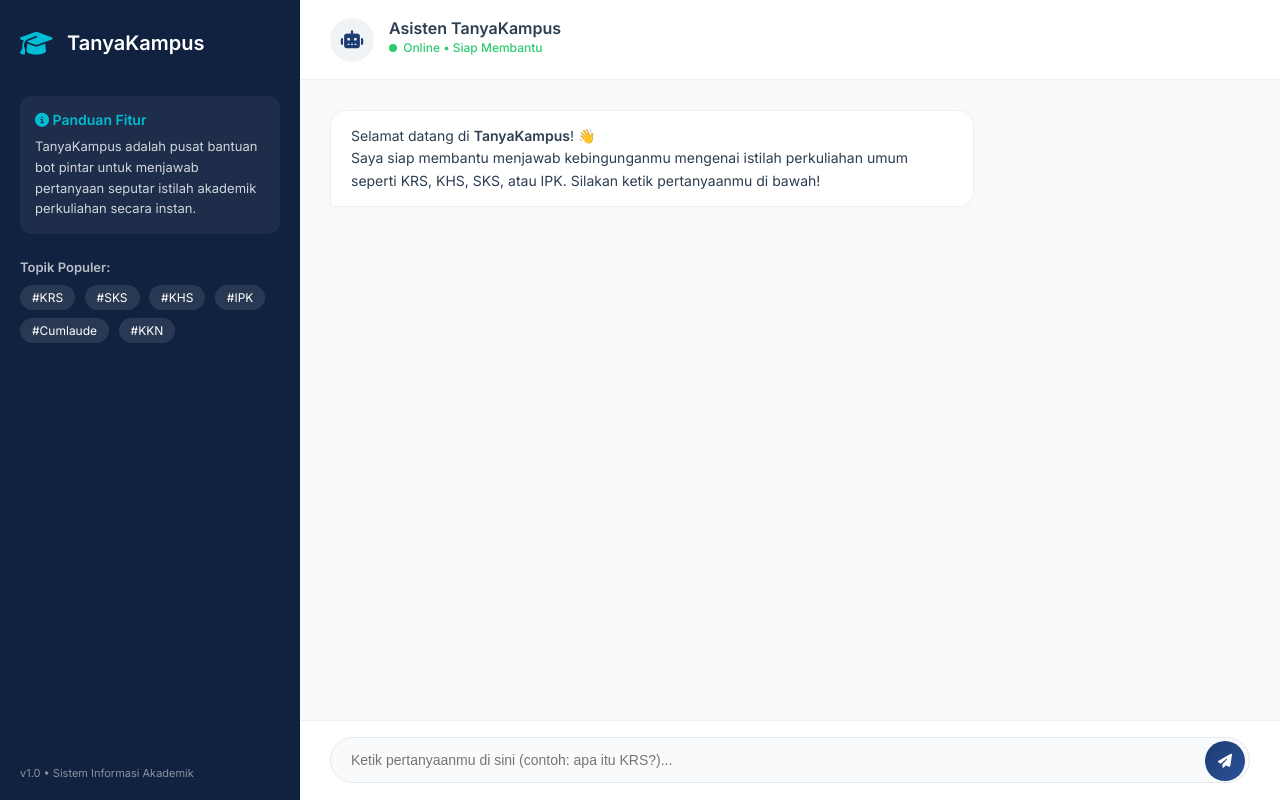
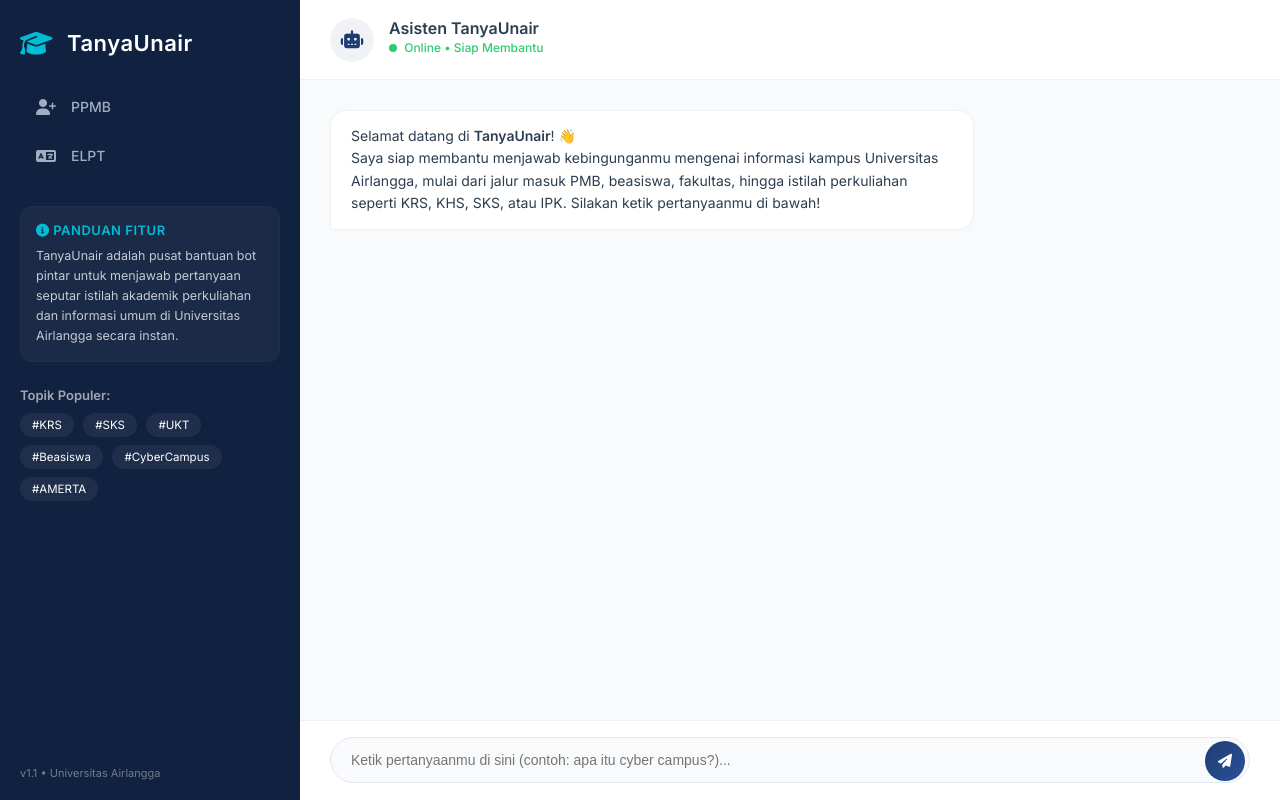
Before and after one commit to inunkrodliyah/ChatBot, a Flask app: page / in a window 1280 px wide. Run offline with Flask 3, Linux system fonts and the light colour scheme; parts of the project's set-up code (start-up, migrations or seed data) failed here and were passed over.

Commit message:
tambah sidebar

```diff
--- a/static/style.css
+++ b/static/style.css
@@ -13,7 +13,7 @@
     --bot-bubble: #ffffff;
     --border-color: #eef2f5;
 
-    /* Ukuran Komponen Komponen */
+    /* Ukuran Komponen */
     --header-height: 80px;
     --input-area-height: 80px;
 }
@@ -33,14 +33,14 @@ body {
     overflow: hidden;
 }
 
-/* Tata Letak Utama Berdampingan */
+/* Layout Utama */
 .app-layout {
     width: 100%;
     height: 100vh;
     display: block;
 }
 
-/* Panel Samping (Hanya Desktop) */
+/* Panel Samping (Sidebar) */
 .sidebar {
     float: left;
     width: 300px;
@@ -49,10 +49,11 @@ body {
     color: var(--text-light);
     padding: 30px 20px;
     position: relative;
+    box-shadow: 4px 0 15px rgba(0,0,0,0.05);
 }
 
 .brand {
-    margin-bottom: 40px;
+    margin-bottom: 30px;
 }
 
 .brand i {
@@ -64,49 +65,87 @@ body {
 
 .brand h2 {
     display: inline-block;
-    font-size: 20px;
+    font-size: 22px;
     font-weight: 600;
     vertical-align: middle;
+    letter-spacing: 0.5px;
 }
 
+/* Desain Komponen Menu Baru di Sidebar */
+.sidebar-menu {
+    display: flex;
+    flex-direction: column;
+    gap: 8px;
+    margin-bottom: 30px;
+}
+
+.menu-item {
+    display: flex;
+    align-items: center;
+    gap: 15px;
+    padding: 12px 16px;
+    color: #a0aec0;
+    text-decoration: none;
+    font-size: 14px;
+    font-weight: 500;
+    border-radius: 10px;
+    transition: all 0.2s ease;
+}
+
+.menu-item i {
+    font-size: 16px;
+    width: 20px;
+    text-align: center;
+}
+
+.menu-item:hover {
+    background: rgba(255, 255, 255, 0.05);
+    color: #00bcd4;
+}
+
+/* Info dan Tag di Sidebar */
 .info-card {
-    background: rgba(255, 255, 255, 0.05);
+    background: rgba(255, 255, 255, 0.04);
     padding: 15px;
     border-radius: 12px;
     margin-bottom: 25px;
+    border: 1px solid rgba(255,255,255,0.02);
 }
 
 .info-card h3 {
-    font-size: 14px;
+    font-size: 13px;
     margin-bottom: 8px;
     color: #00bcd4;
+    text-transform: uppercase;
+    letter-spacing: 0.5px;
 }
 
 .info-card p {
-    font-size: 13px;
+    font-size: 12.5px;
     line-height: 1.6;
-    opacity: 0.8;
+    opacity: 0.75;
 }
 
 .shortcut-list h4 {
     font-size: 13px;
     margin-bottom: 10px;
-    opacity: 0.7;
+    opacity: 0.6;
 }
 
 .tag {
     display: inline-block;
-    background: rgba(255, 255, 255, 0.1);
+    background: rgba(255, 255, 255, 0.06);
     padding: 5px 12px;
     border-radius: 15px;
-    font-size: 12px;
+    font-size: 11.5px;
     margin: 0 5px 8px 0;
     cursor: pointer;
-    transition: background 0.2s;
+    transition: background 0.2s, color 0.2s;
 }
 
 .tag:hover {
     background: var(--secondary-color);
+    color: white;
 }
 
 .sidebar-footer {
@@ -114,24 +153,23 @@ body {
     bottom: 20px;
     left: 20px;
     font-size: 11px;
-    opacity: 0.5;
+    opacity: 0.4;
 }
 
-/* Area Chat Box Utama (Lebar Penuh Kanan) */
+/* Area Kotak Chat Utama */
 .chat-container {
-    margin-left: 300px; /* Memberi ruang untuk sidebar */
+    margin-left: 300px;
     height: 100vh;
     background: #f8fafc;
     position: relative;
 }
 
-/* 1. Bagian Header */
+/* Header Atas */
 .chat-header {
     height: var(--header-height);
     background: #ffffff;
     padding: 0 30px;
     border-bottom: 1px solid var(--border-color);
-    display: block;
 }
 
 .header-info {
@@ -169,10 +207,10 @@ body {
     background: #2ecc71;
     border-radius: 50%;
     display: inline-block;
-    margin-right: 3px;
+    margin-right: 4px;
 }
 
-/* 2. Bagian Isi Pesan Chat (Tinggi otomatis sisa layar) */
+/* Area Scroll Chat Box */
 .chat-box {
     height: calc(100vh - var(--header-height) - var(--input-area-height));
     padding: 30px;
@@ -211,7 +249,7 @@ body {
     border: 1px solid var(--border-color);
 }
 
-/* 3. Bagian Kontainer Input Bawah */
+/* Input Area Bawah */
 .input-area {
     height: var(--input-area-height);
     background: #ffffff;
@@ -226,12 +264,11 @@ body {
 .input-wrapper {
     width: 100%;
     position: relative;
-    display: block;
 }
 
 input {
     width: 100%;
-    padding: 14px 65px 14px 20px; /* Memberi padding kanan agar teks tidak menumpuk di bawah tombol */
+    padding: 14px 65px 14px 20px;
     border: 1px solid #e2e8f0;
     border-radius: 30px;
     outline: none;
@@ -246,7 +283,6 @@ input:focus {
     box-shadow: 0 0 0 3px rgba(42, 82, 152, 0.1);
 }
 
-/* Tombol Kirim melayang pas di dalam sisi kanan input */
 button {
     position: absolute;
     right: 5px;
@@ -266,16 +302,16 @@ button:hover {
     transform: scale(1.05);
 }
 
-/* ========================================================= */
-/* --- MODE MOBILE/HANDPHONE (Responsive Breakpoint) ---    */
-/* ========================================================= */
+/* ========================================== */
+/* --- RESPONSIVE MOBILE CONFIGURATION ---    */
+/* ========================================== */
 @media (max-width: 768px) {
     .sidebar {
-        display: none; /* Sembunyikan panel kiri di HP */
+        display: none; /* Menyembunyikan sidebar di layar HP */
     }
 
     .chat-container {
-        margin-left: 0; /* Chat mengambil lebar penuh layar HP */
+        margin-left: 0;
         width: 100%;
     }
 
--- a/templates/index.html
+++ b/templates/index.html
@@ -3,7 +3,7 @@
 <head>
     <meta charset="UTF-8">
     <meta name="viewport" content="width=device-width, initial-scale=1.0">
-    <title>TanyaKampus - Chatbot Akademik</title>
+    <title>TanyaUnair - Chatbot Akademik Universitas Airlangga</title>
     <link href="https://fonts.googleapis.com/css2?family=Inter:wght@300;400;500;600&display=swap" rel="stylesheet">
     <link rel="stylesheet" href="https://cdnjs.cloudflare.com/ajax/libs/font-awesome/6.4.0/css/all.min.css">
     <link rel="stylesheet" href="/static/style.css">
@@ -14,25 +14,37 @@
     <div class="sidebar">
         <div class="brand">
             <i class="fa-solid fa-graduation-cap"></i>
-            <h2>TanyaKampus</h2>
+            <h2>TanyaUnair</h2>
         </div>
+
+        <div class="sidebar-menu">
+            <a href="https://ppmb.unair.ac.id" target="_blank" class="menu-item">
+                <i class="fa-solid fa-user-plus"></i>
+                <span>PPMB</span>
+            </a>
+            <a href="https://pusatbahasa.unair.ac.id/unairs-elpt/" target="_blank" class="menu-item">
+                <i class="fa-solid fa-language"></i>
+                <span>ELPT</span>
+            </a>
+        </div>
+
         <div class="sidebar-content">
             <div class="info-card">
                 <h3><i class="fa-solid fa-circle-info"></i> Panduan Fitur</h3>
-                <p>TanyaKampus adalah pusat bantuan bot pintar untuk menjawab pertanyaan seputar istilah akademik perkuliahan secara instan.</p>
+                <p>TanyaUnair adalah pusat bantuan bot pintar untuk menjawab pertanyaan seputar istilah akademik perkuliahan dan informasi umum di Universitas Airlangga secara instan.</p>
             </div>
             <div class="shortcut-list">
                 <h4>Topik Populer:</h4>
                 <span class="tag">#KRS</span>
                 <span class="tag">#SKS</span>
-                <span class="tag">#KHS</span>
-                <span class="tag">#IPK</span>
-                <span class="tag">#Cumlaude</span>
-                <span class="tag">#KKN</span>
+                <span class="tag">#UKT</span>
+                <span class="tag">#Beasiswa</span>
+                <span class="tag">#CyberCampus</span>
+                <span class="tag">#AMERTA</span>
             </div>
         </div>
         <div class="sidebar-footer">
-            <p>v1.0 • Sistem Informasi Akademik</p>
+            <p>v1.1 • Universitas Airlangga</p>
         </div>
     </div>
 
@@ -43,7 +55,7 @@
                     <i class="fa-solid fa-robot"></i>
                 </div>
                 <div class="header-text">
-                    <h3>Asisten TanyaKampus</h3>
+                    <h3>Asisten TanyaUnair</h3>
                     <p><span class="status-dot"></span> Online • Siap Membantu</p>
                 </div>
             </div>
@@ -52,8 +64,8 @@
         <div id="chat-box" class="chat-box">
             <div class="message bot-message">
                 <div class="bubble">
-                    Selamat datang di <strong>TanyaKampus</strong>! 👋<br>
-                    Saya siap membantu menjawab kebingunganmu mengenai istilah perkuliahan umum seperti KRS, KHS, SKS, atau IPK. Silakan ketik pertanyaanmu di bawah!
+                    Selamat datang di <strong>TanyaUnair</strong>! 👋<br>
+                    Saya siap membantu menjawab kebingunganmu mengenai informasi kampus Universitas Airlangga, mulai dari jalur masuk PMB, beasiswa, fakultas, hingga istilah perkuliahan seperti KRS, KHS, SKS, atau IPK. Silakan ketik pertanyaanmu di bawah!
                 </div>
             </div>
         </div>
@@ -63,7 +75,7 @@
                 <input
                     type="text"
                     id="user-input"
-                    placeholder="Ketik pertanyaanmu di sini (contoh: apa itu KRS?)..."
+                    placeholder="Ketik pertanyaanmu di sini (contoh: apa itu cyber campus?)..."
                     autocomplete="off"
                 >
                 <button id="send-btn" onclick="sendMessage()">
```
Also changed, not shown: intents.json (+169 -1 lines).
